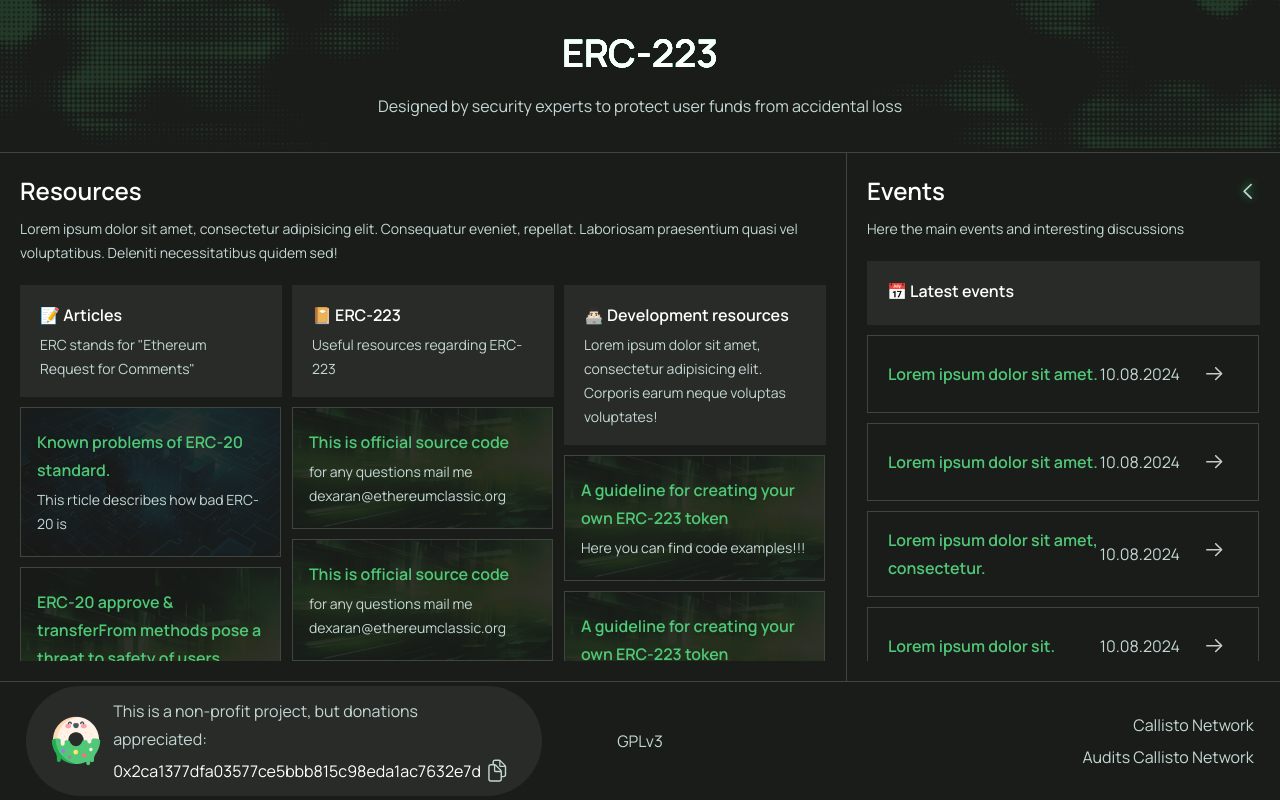
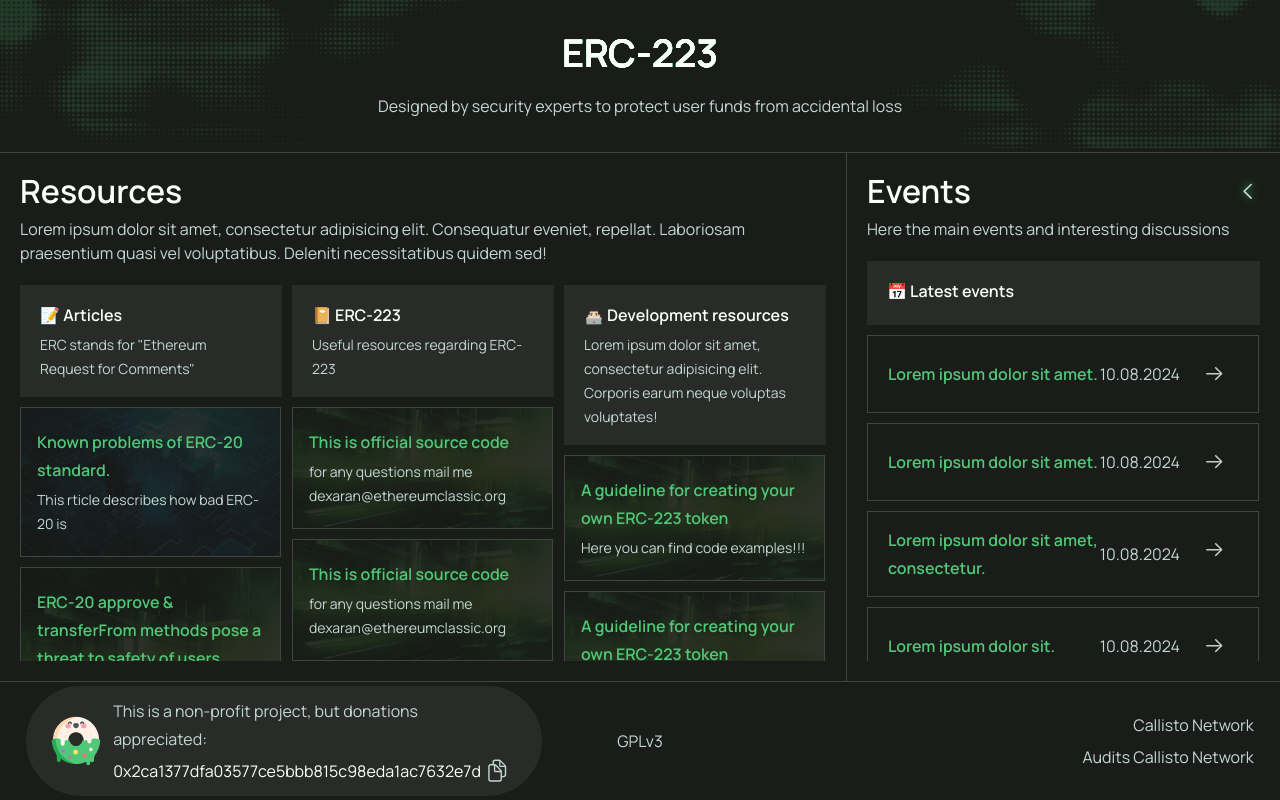
Before and after one commit to Dexaran/dexaran.github.io, a Next.js app in the folder erc223-page-sources/: page / in a window 1280 px wide. Built offline with nearby package versions, Linux system fonts and the light colour scheme.

Commit message:
Update TabHeader.module.scss

```diff
--- a/erc223-page-sources/src/components/TabHeader/TabHeader.module.scss
+++ b/erc223-page-sources/src/components/TabHeader/TabHeader.module.scss
@@ -12,7 +12,7 @@
 }
 
 .tabTitle {
-  font-size: 24px;
+  font-size: 32px;
   font-weight: 600;
   line-height: 36px;
   color: colors.$text-primary;
@@ -29,7 +29,7 @@
 }
 
 .tabDescription {
-  font-size: 14px;
+  font-size: 16px;
   line-height: 24px;
   color: colors.$text-secondary;
 
```
